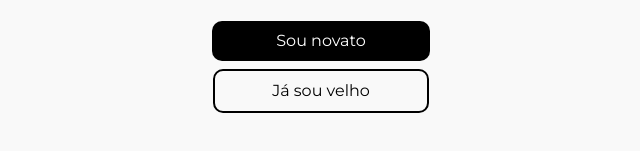
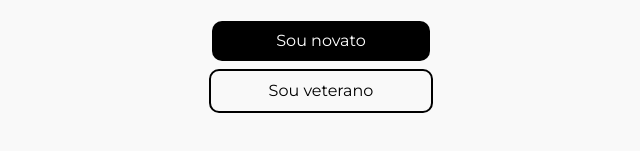
Before and after one commit to guilhermetrutaa/Cadastro-Coroinhas-PSCJ, a Next.js app: page / in a window 1280 px wide. Shown: the part 529-680 px from the top of the page, without its empty margins (319-959 px from the left). Built offline with nearby package versions, Linux system fonts and the light colour scheme.

Commit message:
:bug: Fix: Arrumando Bugs

```diff
--- a/src/app/page.js
+++ b/src/app/page.js
@@ -48,7 +48,7 @@ const Page = () => {
             </div>
 
             <div className='flex justify-center items-center'>
-              <button className='px-[3.6rem] py-2 rounded-[10px] bg-[#f9f9f9] border-2 border-[#000] text-[#000] cursor-pointer' onClick={() => router.push('/cadastros/cadastroVelho')}>Já sou velho</button>
+              <button className='px-[3.6rem] py-2 rounded-[10px] bg-[#f9f9f9] border-2 border-[#000] text-[#000] cursor-pointer' onClick={() => router.push('/cadastros/cadastroVelho')}>Sou veterano</button>
             </div>
 
           </div>
```
